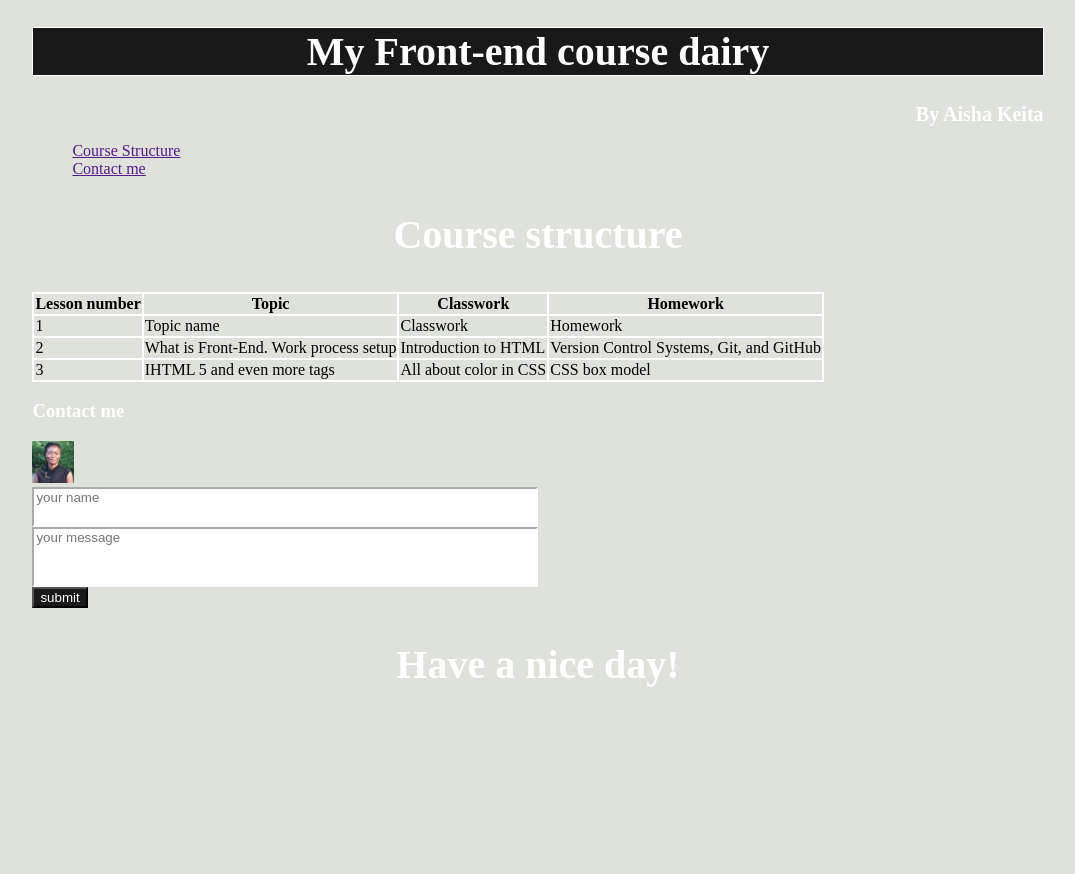
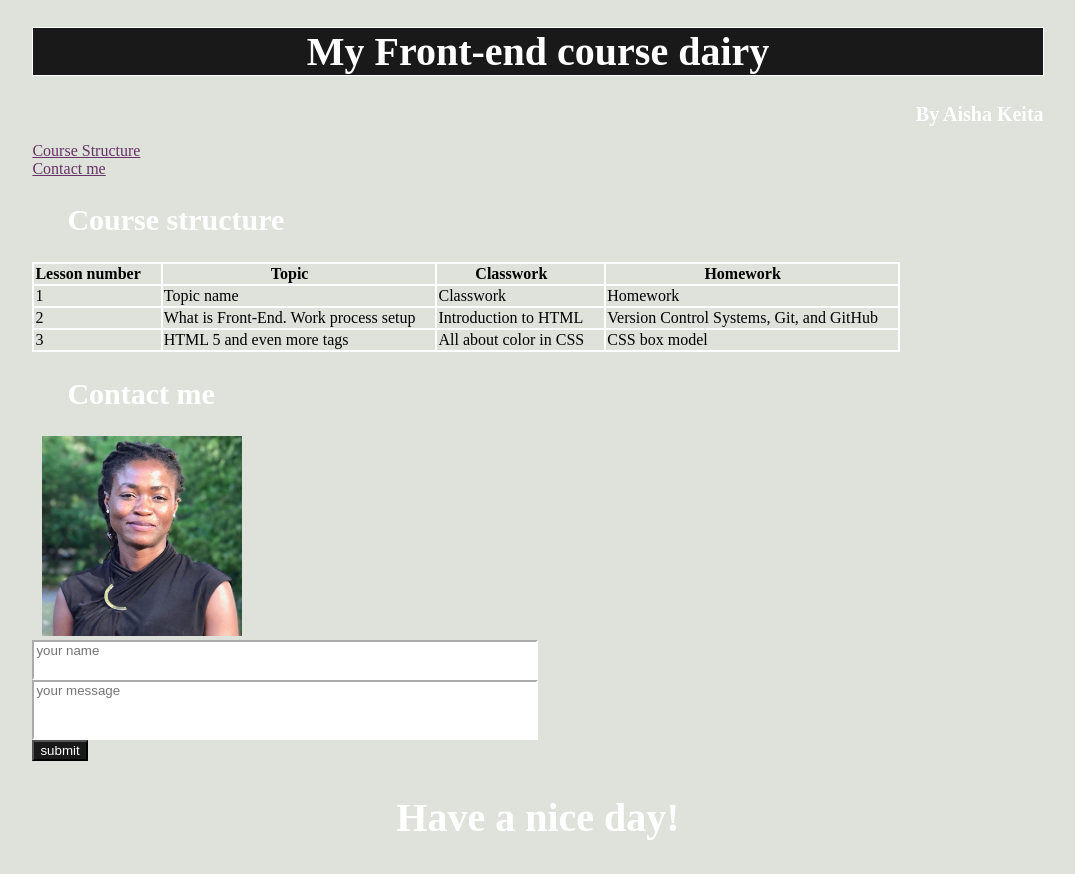
Before and after one commit to AishaKEITA/classwork, a plain HTML site: page index.html in a window 1280 px wide. Shown: the whole page, without its empty margins (102-1177 px from the left). Before the commit the page ends 800 px from the top, so only its background shows below. Drawn offline with Linux system fonts and the light colour scheme.

Commit message:
changed properties and modified the page structure

```diff
--- a/index.css
+++ b/index.css
@@ -4,16 +4,9 @@
     text-align: center;
     border: 1px solid white;
     background-color: #191919;
-    border-width: 100%
-
-
-    }
-h2{
-    text-align: right;
 }
 body{
     background-color:#DFE2DB;
-
 }
 .container{
     width: 80%;
@@ -21,24 +14,22 @@ body{
 }
 table {
     border-collapse: collapse;
-
-
 }
 table, th, td  {
     border: 2px solid white;
     align-items: center;
+    padding-right: 20px;
 }
-.subject {
-    text-align: center;
-    color: #FFFFFF;;
-    font-size: 40px;
+.portrait{
+    height: 200px;
+    width: 200px;
+    margin-left: 10px;
 }
-img{
-    height: 42px;
-    width: 42px;
-}
-.contact{
+.headline{
     color: #FFFFFF;
+    font-size: 30px;
+    text-align: left;
+    margin-left: 35px;
 }
 .goodday{
     color: #FFFFFF;
@@ -49,10 +40,10 @@ img{
     color: #FFF056;
     list-style: none;
 }
-
 .my-name{
     color:#FFFFFF;
     font-size: 20px;
+    text-align: right;
 }
 input{
     color: black;
@@ -60,14 +51,18 @@ input{
     padding-bottom: 40px;
     box-sizing: border-box;
     border-color:white;
-
-
 }
 .name{
     padding-bottom: 20px;
 }
-button{
+.submit{
     color:white;
     background-color:#191919;
-
 }
+.cssreset{
+    padding:0;
+    margin:0;
+}
+.link {
+    color: #636;
+}
--- a/index.html
+++ b/index.html
@@ -17,18 +17,17 @@
         <h2 class="my-name">By Aisha Keita</h2>
         <section>
             <nav>
-                <ul>
-                    <li class="nav-link">
-                        <a href="">Course Structure</a>
+                <ul class="cssreset">
+                    <li class="cssreset nav-link">
+                        <a class="link" href="#course">Course Structure</a>
                     </li>
-                    <li class="nav-link">
-                        <a href="">Contact me</a>
+                    <li class="cssreset nav-link">
+                        <a class="link" href="#contact">Contact me</a>
                     </li>
                 </ul>
             </nav>
 
-
-            <h2 class="subject">Course structure</h2>
+            <h2 id="course" class="headline">Course structure</h2>
             <table>
                 <tr>
                     <th>Lesson number</th>
@@ -52,21 +51,21 @@
                 </tr>
                 <tr>
                     <td>3</td>
-                    <td>IHTML 5 and even more tags</td>
+                    <td>HTML 5 and even more tags</td>
                     <td>All about color in CSS</td>
                     <td>CSS box model</td>
 
                 </tr>
 
             </table>
-            <h3 class="contact">Contact me</h3>
-            <img src="aisha.jpg" alt="picture"><br>
+            <h2 id="contact" class="headline">Contact me</h2>
+            <img class="portrait" src="aisha.jpg" alt="picture"><br>
             <input class="name" type="your name" placeholder="your name"><br>
             <input type="your message" placeholder="your message"><br>
-            <button>submit</button>
+            <button class="submit">submit</button>
 
             <div>
-                <h2 class= "goodday">Have a nice day!</h2>
+                <h2 class="goodday">Have a nice day!</h2>
             </div>
         </section>
     </div>
```
